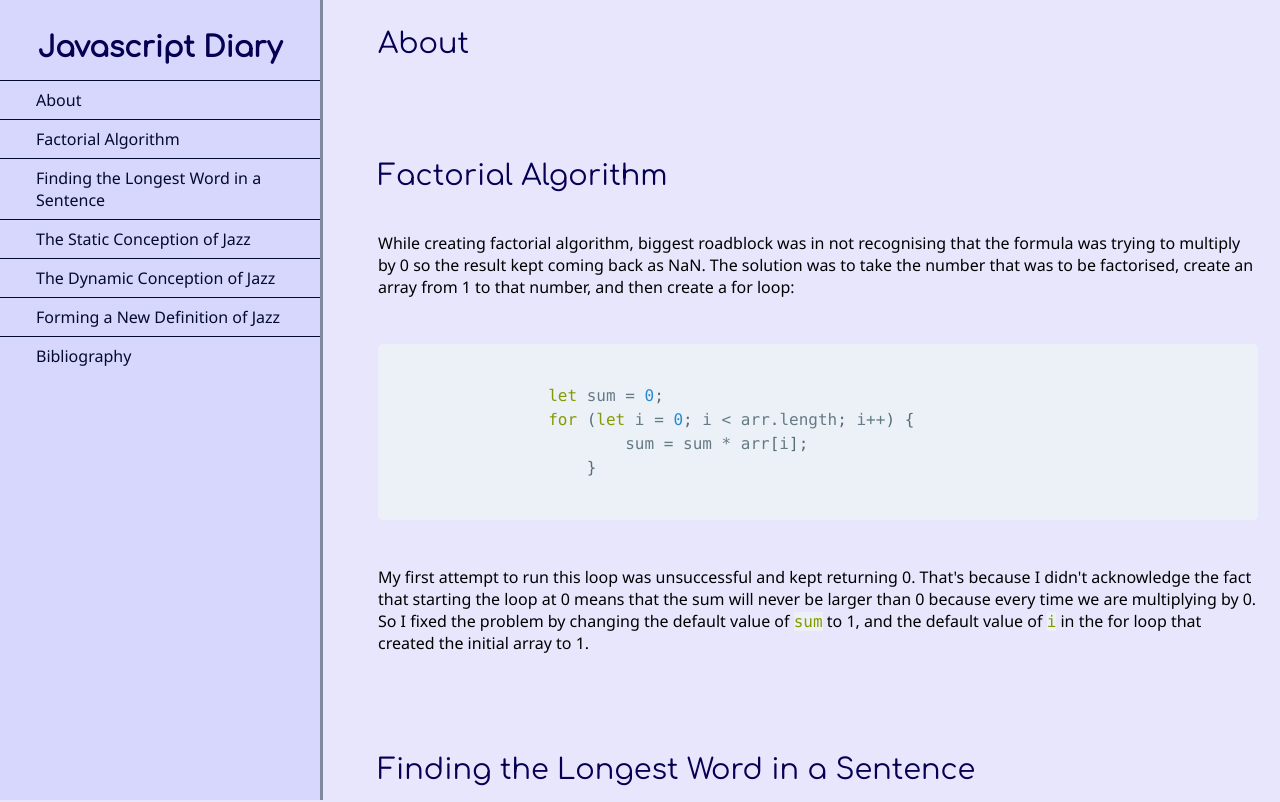
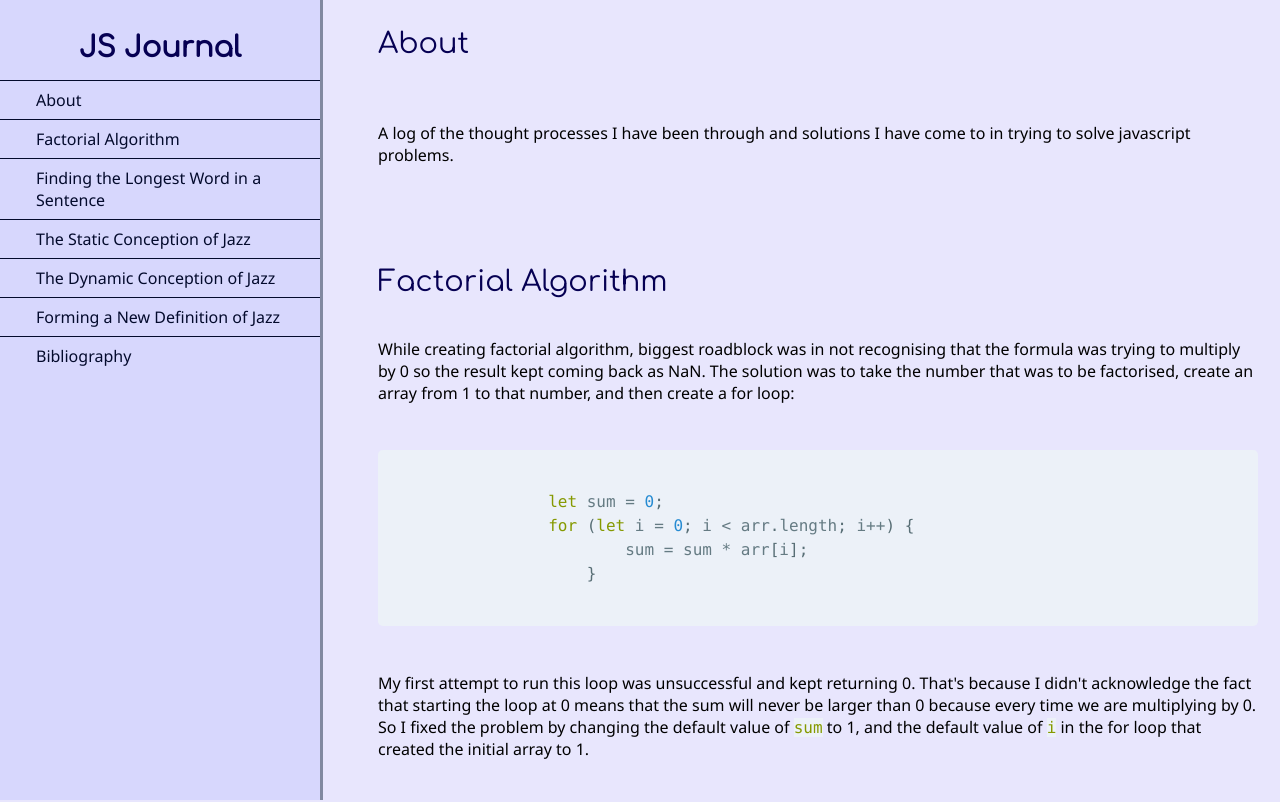
Before and after one commit to erasebegin/js-journal-legacy, a plain HTML site: page index.html in a window 1280 px wide. Shown: the top 802 px of the page. Drawn offline with Linux system fonts and the light colour scheme.

Commit message:
changed name of html file so that it can be used with github pages

```diff
--- a/js-journal.html
+++ b/index.html
@@ -13,7 +13,7 @@
     <script src="prism.js"></script>
   </head>
   <nav id="navbar">
-    <header id="main-header"><br /><b>Javascript Diary</b><br /></header>
+    <header id="main-header"><br /><b>JS Journal</b><br /></header>
     <ul>
       <a class="nav-link" rel="internal" href="#About"><li>About</li></a>
       <a class="nav-link" rel="internal" href="#factorial_algorithm"
@@ -48,7 +48,11 @@
   <main id="main-doc">
     <section class="main-section" id="About">
       <header>About</header>
-      <article></article>
+      <article>
+        <br>
+        A log of the thought processes I have been through and solutions I have come to in trying to solve javascript problems.
+        <br>
+      </article>
     </section>
     <section class="main-section" id="factorial_algorithm">
       <header>Factorial Algorithm</header>
```
